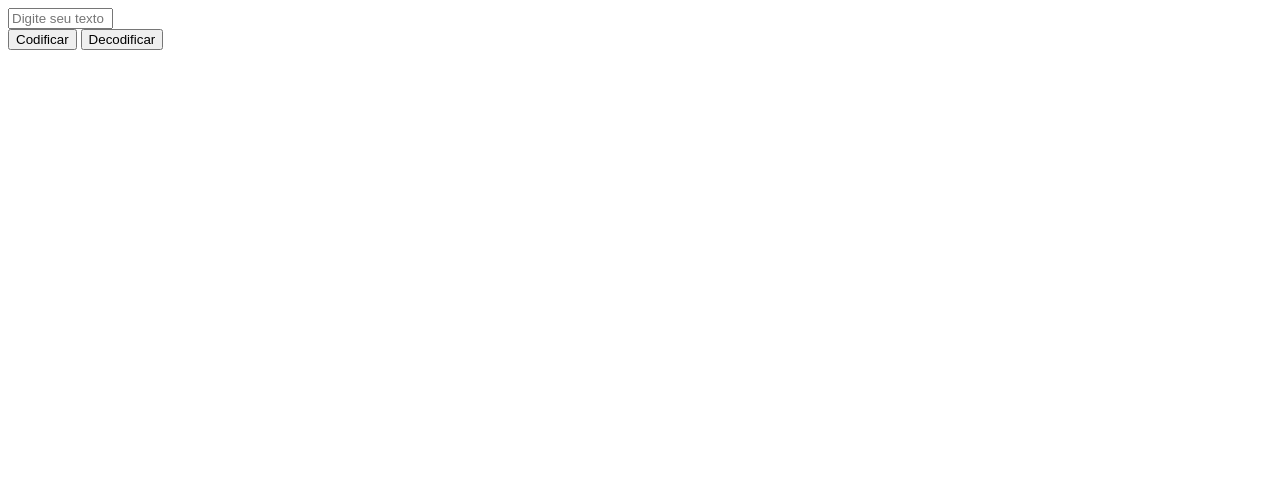
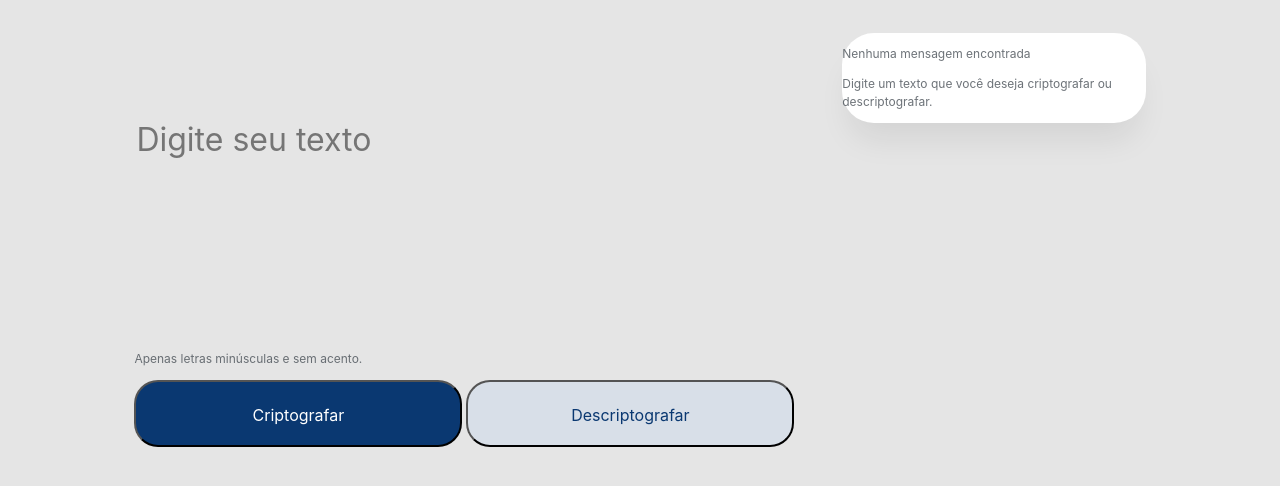
Before and after one commit to francielydbastos/decodificador-one, a plain HTML site: page index.html in a window 1280 px wide. Drawn offline with Linux system fonts and the light colour scheme.

Commit message:
Atualizando estrutura da página

```diff
--- a/index.css
+++ b/index.css
@@ -0,0 +1,88 @@
+body {
+    background: #E5E5E5;
+}
+
+.container {
+    width: 100%;
+    height: 100%;
+    display: flex;
+    flex-wrap: nowrap;
+}
+
+.inputs {
+    width: 70%;
+    margin-left: 10%;
+}
+
+.output {
+    background: #FFFFFF;
+    width: 30%;
+    height: 100%;
+    margin-right: 10%;
+    margin-top: 2%;
+    box-shadow: 0px 24px 32px -8px rgba(0, 0, 0, 0.08);
+    border-radius: 32px;
+}
+
+textarea:focus {
+    outline-width: 0;
+}
+
+#frase {
+    background: #E5E5E5;
+    width: 680px;
+    left: 240px;
+    top: 168px;
+    border: 0;
+    font-family: 'Inter';
+    font-style: normal;
+    font-weight: 400;
+    font-size: 32px;
+    line-height: 150%;
+    height: 50%;
+    margin-top: 15%;
+    resize: none;
+}
+
+.botoes {
+    padding: 24px;
+    gap: 8px;
+    width: 328px;
+    height: 67px;
+    border-radius: 24px;
+    font-family: 'Inter';
+    font-style: normal;
+    font-weight: 400;
+    font-size: 16px;
+    line-height: 19px;
+    text-align: center;
+}
+
+#codificar {
+    background: #0A3871;
+    color: #FFFFFF;
+}
+
+#decodificar {
+    background: #D8DFE8;
+    color: #0A3871;
+}
+
+.bottom {
+    margin-top: 7%;
+}
+
+p {
+    font-family: 'Inter';
+    font-style: normal;
+    font-weight: 400;
+    font-size: 12px;
+    line-height: 150%;
+    color: #495057;
+    opacity: 0.8;
+}
+
+#copiar {
+    background: #FFFFFF;
+    color: #0A3871;
+}
--- a/index.html
+++ b/index.html
@@ -8,12 +8,20 @@
   </head>
   <body>
     <div class="container">
-        <input type="text" id="frase" size="10" placeholder="Digite seu texto" /><br>
-        <button type="submit" onclick="codificar()">Codificar</button>
-        <button type="submit" onclick="decodificar()">Decodificar</button>
-    </div>
-    <div class="output" id="fraseModificada">
-
+        <div class="inputs">
+            <textarea id="frase" placeholder="Digite seu texto"></textarea>
+            <div class="bottom">
+                <p>Apenas letras minúsculas e sem acento.</p>
+                <button class="botoes" id="codificar" type="submit" onclick="codificar()">Criptografar</button>
+                <button class="botoes" id="decodificar" type="submit" onclick="decodificar()">Descriptografar</button>
+            </div>
+        </div>
+        <div class="output">
+            <p id="nooutput">Nenhuma mensagem encontrada</p>
+            <p id="nooutput2">Digite um texto que você deseja criptografar ou descriptografar.</p>
+            <div id="frase2"></div>
+            <div id="copiar"></div>
+        </div>
     </div>
   </body>
 </html>
--- a/index.js
+++ b/index.js
@@ -32,7 +32,8 @@ function codificar() {
         }
     }
 
-    document.getElementById("fraseModificada").innerHTML = fraseCodificada;
+    document.getElementById("frase2").innerHTML = fraseCodificada;
+    document.getElementById("copiar").innerHTML = '<button class="botoes" id="copiar" type="submit" onclick="codificar()">Copiar</button>';
 }
 
 function decodificar() {
@@ -45,5 +46,6 @@ function decodificar() {
                                        .replaceAll("ober", "o")
                                        .replaceAll("ufat", "u");
 
-    document.getElementById("fraseModificada").innerHTML = fraseDecodificada;
+    document.getElementById("frase2").innerHTML = fraseDecodificada;
+    document.getElementById("copiar").innerHTML = '<button class="botoes" id="copiar" type="submit" onclick="codificar()">Copiar</button>';
 }
```
